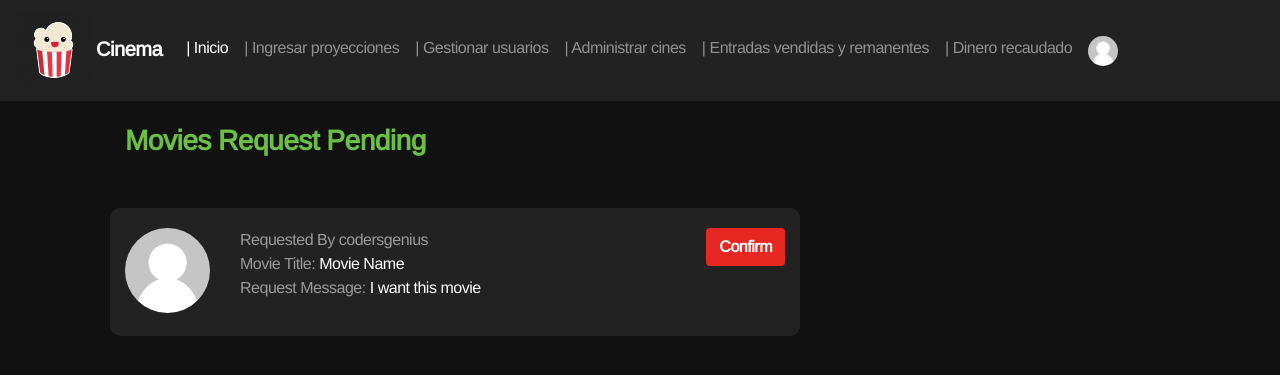
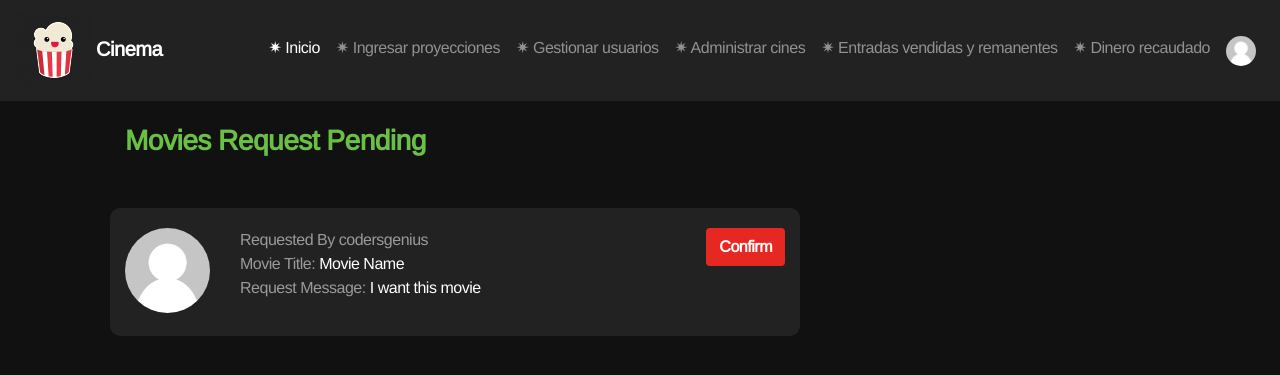
Before and after one commit to Mica-romano/cinephp, a PHP site: page /admin/moviesrequest.php in a window 1280 px wide. Shown: the top 375 px of the page. Run offline with PHP 8.4, Linux system fonts and the light colour scheme; a user stored in the database is signed in; data comes from the database, SQL or seed files in the repository.

Commit message:
editfront

```diff
--- a/admin/moviesrequest.php
+++ b/admin/moviesrequest.php
@@ -73,29 +73,31 @@ else{
         </a>
 
         <!-- Links -->
+        <ul class="navbar-nav mr-auto ">
+        </ul>
         <ul class="navbar-nav ">
             <li class="nav-item ">
-                <a class="nav-link active " href="index.php "> | Inicio</a>
-            <li class="nav-item ">
-                <!-- <li class="nav-item ">
+                <a class="nav-link active " href="index.php"> ✷ Inicio</a>
+           <!-- <li class="nav-item ">
                 <a class="nav-link" href="moviesrequest.php"> | Movies Request Pending</a>
             </li>
             </li> -->
-                <a class="nav-link" href=""> | Ingresar proyecciones</a>
+            <li class="nav-item ">
+                <a class="nav-link " href=""> ✷ Ingresar proyecciones</a>
             </li>
             </li>
             <li class="nav-item ">
-                <a class="nav-link " href="users.php"> | Gestionar usuarios</a>
+                <a class="nav-link " href="users.php"> ✷ Gestionar usuarios</a>
             </li>
             </li>
             <li class="nav-item ">
-                <a class="nav-link" href=""> | Administrar cines</a>
+                <a class="nav-link" href="admincinema.php"> ✷ Administrar cines</a>
             </li>
             <li class="nav-item ">
-                <a class="nav-link" href=""> | Entradas vendidas y remanentes</a>
+                <a class="nav-link" href=""> ✷ Entradas vendidas y remanentes</a>
             </li>
             <li class="nav-item ">
-                <a class="nav-link" href=""> | Dinero recaudado</a>
+                <a class="nav-link" href=""> ✷ Dinero recaudado</a>
             </li>
 
             <li class="nav-item dropdown dropleft">
```
Also changed, not shown: admin/admincinema.php (+7 -6 lines), admin/users.php (+7 -6 lines).
